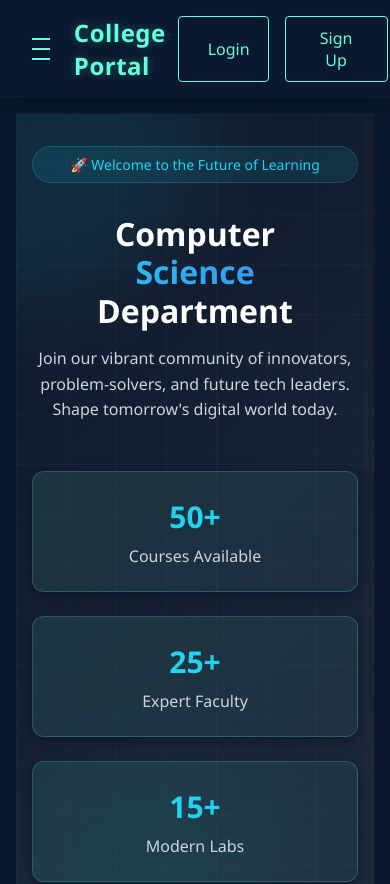
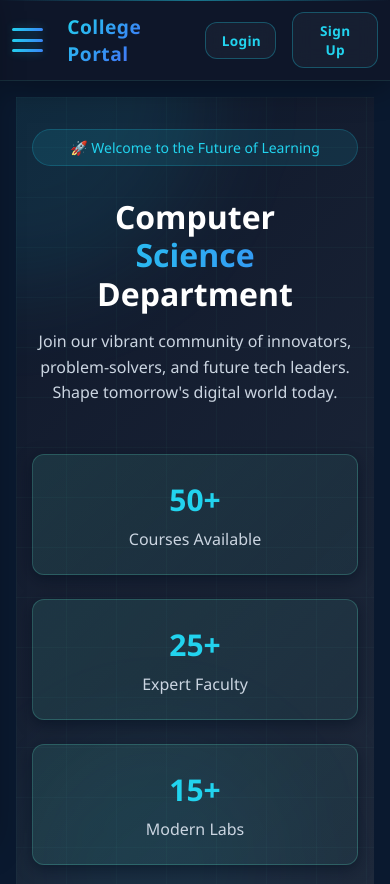
Before and after one commit to hajmammad21/web_2, a React (Create React App) app: page / in a window 390 px wide. Shown: the top 884 px of the page. Built offline with nearby package versions, Linux system fonts and the light colour scheme.

Commit message:
header change

```diff
--- a/src/Components/Header/Header.css
+++ b/src/Components/Header/Header.css
@@ -1,5 +1,7 @@
 .header {
-  background-color: #0a192f;
+  background: rgba(15, 23, 42, 0.95);
+  backdrop-filter: blur(20px);
+  border-bottom: 1px solid rgba(100, 255, 218, 0.1);
   padding: 1rem 2rem;
   display: flex;
   justify-content: space-between;
@@ -7,13 +9,24 @@
   position: sticky;
   top: 0;
   z-index: 100;
-  box-shadow: 0 2px 15px rgba(2, 12, 27, 0.7);
+  box-shadow: 0 8px 32px rgba(0, 0, 0, 0.3);
+  transition: all 0.3s ease;
+}
+
+.header::before {
+  content: '';
+  position: absolute;
+  top: 0;
+  left: 0;
+  right: 0;
+  height: 1px;
+  background: linear-gradient(90deg, transparent, rgba(34, 211, 238, 0.5), transparent);
 }
 
 .header-left {
   display: flex;
   align-items: center;
-  gap: 1.5rem;
+  gap: 2rem;
 }
 
 .hamburger {
@@ -23,11 +36,26 @@
   display: flex;
   flex-direction: column;
   justify-content: space-between;
-  height: 22px;
-  width: 30px;
+  height: 24px;
+  width: 32px;
   padding: 0;
   z-index: 101;
-  transition: all 0.3s ease;
+  transition: all 0.3s cubic-bezier(0.4, 0, 0.2, 1);
+  position: relative;
+}
+
+.hamburger::before {
+  content: '';
+  position: absolute;
+  inset: -8px;
+  background: rgba(34, 211, 238, 0.1);
+  border-radius: 8px;
+  opacity: 0;
+  transition: opacity 0.3s ease;
+}
+
+.hamburger:hover::before {
+  opacity: 1;
 }
 
 .hamburger:hover {
@@ -36,51 +64,80 @@
 
 .hamburger-line {
   display: block;
-  height: 2px;
+  height: 3px;
   width: 100%;
-  background: #64ffda;
-  transition: all 0.3s ease;
+  background: linear-gradient(135deg, #22d3ee, #3b82f6);
+  transition: all 0.3s cubic-bezier(0.4, 0, 0.2, 1);
   transform-origin: left center;
+  border-radius: 2px;
+  box-shadow: 0 0 10px rgba(34, 211, 238, 0.3);
 }
 
 .hamburger.open .hamburger-line:nth-child(1) {
-  transform: rotate(45deg) translate(1px, -1px);
+  transform: rotate(45deg) translate(2px, -1px);
+  background: linear-gradient(135deg, #ef4444, #f97316);
 }
 
 .hamburger.open .hamburger-line:nth-child(2) {
   opacity: 0;
+  transform: scaleX(0);
 }
 
 .hamburger.open .hamburger-line:nth-child(3) {
-  transform: rotate(-45deg) translate(1px, 1px);
+  transform: rotate(-45deg) translate(2px, 1px);
+  background: linear-gradient(135deg, #ef4444, #f97316);
 }
 
 .logo {
-  color: #64ffda;
-  font-size: 1.5rem;
-  font-weight: 600;
+  background: linear-gradient(135deg, #22d3ee, #3b82f6, #8b5cf6);
+  -webkit-background-clip: text;
+  background-clip: text;
+  color: transparent;
+  font-size: 1.75rem;
+  font-weight: 700;
   letter-spacing: 0.5px;
-  text-shadow: 0 0 10px rgba(100, 255, 218, 0.3);
+  position: relative;
+  transition: all 0.3s ease;
+}
+
+.logo::after {
+  content: '';
+  position: absolute;
+  bottom: -4px;
+  left: 0;
+  width: 0;
+  height: 2px;
+  background: linear-gradient(90deg, #22d3ee, #3b82f6);
+  transition: width 0.3s ease;
+  border-radius: 1px;
+}
+
+.logo:hover::after {
+  width: 100%;
 }
 
 .header-right {
   display: flex;
   gap: 1rem;
+  align-items: center;
 }
 
 .auth-btn {
   position: relative;
-  background: transparent;
-  border: 1px solid #64ffda;
-  color: #64ffda;
-  padding: 0.6rem 1.8rem;
-  border-radius: 4px;
-  font-size: 1rem;
-  font-weight: 500;
+  background: rgba(30, 41, 59, 0.5);
+  backdrop-filter: blur(10px);
+  border: 1px solid rgba(34, 211, 238, 0.3);
+  color: #22d3ee;
+  padding: 0.75rem 1.5rem;
+  border-radius: 12px;
+  font-size: 0.95rem;
+  font-weight: 600;
   cursor: pointer;
   overflow: hidden;
-  transition: all 0.4s ease;
+  transition: all 0.4s cubic-bezier(0.4, 0, 0.2, 1);
   z-index: 1;
+  text-transform: capitalize;
+  letter-spacing: 0.3px;
 }
 
 .auth-btn::before {
@@ -90,37 +147,81 @@
   left: -100%;
   width: 100%;
   height: 100%;
-  background: linear-gradient(90deg, transparent, rgba(100, 255, 218, 0.1), transparent);
-  transition: 0.5s;
+  background: linear-gradient(90deg, transparent, rgba(34, 211, 238, 0.2), transparent);
+  transition: 0.6s ease;
   z-index: -1;
+}
+
+.auth-btn::after {
+  content: '';
+  position: absolute;
+  inset: 0;
+  background: linear-gradient(135deg, rgba(34, 211, 238, 0.1), rgba(59, 130, 246, 0.1));
+  opacity: 0;
+  transition: opacity 0.3s ease;
+  z-index: -1;
+  border-radius: 12px;
 }
 
 .auth-btn:hover {
   transform: translateY(-2px);
-  box-shadow: 0 4px 12px rgba(100, 255, 218, 0.2);
+  box-shadow: 0 8px 25px rgba(34, 211, 238, 0.25);
+  border-color: rgba(34, 211, 238, 0.6);
+  color: white;
 }
 
 .auth-btn:hover::before {
   left: 100%;
 }
 
+.auth-btn:hover::after {
+  opacity: 1;
+}
+
 .auth-btn.active {
-  background: rgba(100, 255, 218, 0.1);
-  border-color: transparent;
-  font-weight: 600;
+  background: linear-gradient(135deg, rgba(34, 211, 238, 0.2), rgba(59, 130, 246, 0.2));
+  border-color: rgba(34, 211, 238, 0.8);
+  color: white;
+  box-shadow: 0 0 20px rgba(34, 211, 238, 0.3);
+  font-weight: 700;
+}
+
+.logout-btn-alt {
+  background: rgba(239, 68, 68, 0.1) !important;
+  border-color: rgba(239, 68, 68, 0.4) !important;
+  color: #f87171 !important;
+}
+
+.logout-btn-alt:hover {
+  background: rgba(239, 68, 68, 0.2) !important;
+  border-color: rgba(239, 68, 68, 0.6) !important;
+  box-shadow: 0 8px 25px rgba(239, 68, 68, 0.25) !important;
+  color: white !important;
 }
 
 .side-menu {
   position: fixed;
   top: 0;
-  left: -320px;
-  width: 300px;
+  left: -350px;
+  width: 320px;
   height: 100vh;
-  background-color: #020c1b;
+  background: linear-gradient(135deg, rgba(15, 23, 42, 0.98), rgba(30, 41, 59, 0.95));
+  backdrop-filter: blur(20px);
   z-index: 99;
-  transition: all 0.4s cubic-bezier(0.16, 1, 0.3, 1);
+  transition: all 0.5s cubic-bezier(0.16, 1, 0.3, 1);
   padding-top: 6rem;
-  border-right: 1px solid rgba(100, 255, 218, 0.1);
+  border-right: 1px solid rgba(34, 211, 238, 0.2);
+  box-shadow: 8px 0 32px rgba(0, 0, 0, 0.4);
+}
+
+.side-menu::before {
+  content: '';
+  position: absolute;
+  top: 0;
+  right: 0;
+  width: 1px;
+  height: 100%;
+  background: linear-gradient(180deg, transparent, rgba(34, 211, 238, 0.6), transparent);
 }
 
 .side-menu.open {
@@ -130,49 +231,76 @@
 .nav ul {
   list-style: none;
   padding: 0 1.5rem;
+  margin: 0;
 }
 
 .nav li {
-  margin: 1.2rem 0;
+  margin: 0.8rem 0;
   opacity: 0;
-  transform: translateX(-20px);
+  transform: translateX(-30px);
 }
 
 .nav button {
   background: transparent;
   border: none;
-  color: #ccd6f6;
+  color: #cbd5e1;
   width: 100%;
   text-align: left;
-  padding: 1rem 1.5rem;
-  font-size: 1.1rem;
+  padding: 1.2rem 1.5rem;
+  font-size: 1.05rem;
+  font-weight: 500;
   cursor: pointer;
-  transition: all 0.3s ease;
-  border-radius: 4px;
+  transition: all 0.4s cubic-bezier(0.4, 0, 0.2, 1);
+  border-radius: 12px;
   position: relative;
+  letter-spacing: 0.3px;
 }
 
-.nav button:hover {
-  background: rgba(100, 255, 218, 0.05);
-  color: #64ffda;
-  transform: translateX(5px);
-}
-
-.nav button.active {
-  background: rgba(100, 255, 218, 0.08);
-  color: #64ffda;
-  font-weight: 500;
-}
-
-.nav button.active::before {
+.nav button::before {
   content: '';
   position: absolute;
   left: 0;
   top: 0;
   height: 100%;
-  width: 3px;
-  background: #64ffda;
-  border-radius: 0 4px 4px 0;
+  width: 4px;
+  background: linear-gradient(135deg, #22d3ee, #3b82f6);
+  border-radius: 0 8px 8px 0;
+  transform: scaleY(0);
+  transition: transform 0.3s ease;
+  transform-origin: center;
+}
+
+.nav button::after {
+  content: '';
+  position: absolute;
+  inset: 0;
+  background: linear-gradient(135deg, rgba(34, 211, 238, 0.05), rgba(59, 130, 246, 0.05));
+  border-radius: 12px;
+  opacity: 0;
+  transition: opacity 0.3s ease;
+}
+
+.nav button:hover {
+  color: #22d3ee;
+  transform: translateX(8px);
+  background: rgba(34, 211, 238, 0.08);
+  box-shadow: 0 4px 12px rgba(34, 211, 238, 0.15);
+}
+
+.nav button:hover::after {
+  opacity: 1;
+}
+
+.nav button.active {
+  background: linear-gradient(135deg, rgba(34, 211, 238, 0.15), rgba(59, 130, 246, 0.1));
+  color: white;
+  font-weight: 700;
+  box-shadow: 0 4px 20px rgba(34, 211, 238, 0.2);
+  border: 1px solid rgba(34, 211, 238, 0.3);
+}
+
+.nav button.active::before {
+  transform: scaleY(1);
 }
 
 .overlay {
@@ -181,11 +309,11 @@
   left: 0;
   right: 0;
   bottom: 0;
-  background: rgba(2, 12, 27, 0.7);
+  background: rgba(15, 23, 42, 0.8);
+  backdrop-filter: blur(8px);
   z-index: 98;
-  backdrop-filter: blur(5px);
   opacity: 0;
-  transition: opacity 0.3s ease;
+  transition: all 0.4s ease;
 }
 
 .side-menu.open ~ .overlay {
@@ -195,7 +323,7 @@
 @keyframes menuItemEnter {
   from {
     opacity: 0;
-    transform: translateX(-20px);
+    transform: translateX(-30px);
   }
   to {
     opacity: 1;
@@ -204,7 +332,7 @@
 }
 
 .side-menu.open .nav li {
-  animation: menuItemEnter 0.5s forwards;
+  animation: menuItemEnter 0.6s cubic-bezier(0.4, 0, 0.2, 1) forwards;
 }
 
 .side-menu.open .nav li:nth-child(1) { animation-delay: 0.1s; }
@@ -222,13 +350,18 @@
 }
 
 .user-email {
-  color: #ccd6f6;
-  font-size: 1rem;
-  font-weight: 500;
+  background: rgba(30, 41, 59, 0.6);
+  backdrop-filter: blur(10px);
+  color: #cbd5e1;
+  font-size: 0.95rem;
+  font-weight: 600;
   letter-spacing: 0.3px;
-  text-shadow: 0 0 5px rgba(204, 214, 246, 0.2);
+  padding: 0.75rem 1.25rem;
+  border-radius: 12px;
+  border: 1px solid rgba(34, 211, 238, 0.2);
   position: relative;
-  padding: 0.5rem 0;
+  overflow: hidden;
+  transition: all 0.3s ease;
 }
 
 .user-email::before {
@@ -237,26 +370,115 @@
   bottom: 0;
   left: 0;
   width: 100%;
-  height: 1px;
-  background: linear-gradient(90deg, transparent, #64ffda, transparent);
-  opacity: 0.6;
+  height: 2px;
+  background: linear-gradient(90deg, transparent, #22d3ee, #3b82f6, transparent);
+  transform: translateX(-100%);
+  transition: transform 0.3s ease;
+}
+
+.user-email:hover::before {
+  transform: translateX(0);
+}
+
+.user-email:hover {
+  color: #22d3ee;
+  border-color: rgba(34, 211, 238, 0.4);
+  box-shadow: 0 4px 15px rgba(34, 211, 238, 0.2);
+}
+
+@media (max-width: 1024px) {
+  .header {
+    padding: 1rem 1.5rem;
+  }
+
+  .logo {
+    font-size: 1.5rem;
+  }
 }
 
 @media (max-width: 768px) {
+  .header {
+    padding: 1rem;
+  }
+
+  .header-left {
+    gap: 1.5rem;
+  }
+
+  .logo {
+    font-size: 1.3rem;
+  }
+
   .user-section {
     gap: 1rem;
   }
 
   .user-email {
-    font-size: 0.9rem;
-    max-width: 150px;
+    font-size: 0.85rem;
+    padding: 0.6rem 1rem;
+    max-width: 140px;
     overflow: hidden;
     text-overflow: ellipsis;
     white-space: nowrap;
   }
 
-  .logout-btn-alt {
-    padding: 0.5rem 1.2rem;
+  .auth-btn {
+    padding: 0.6rem 1.2rem;
     font-size: 0.9rem;
   }
+
+  .side-menu {
+    width: 280px;
+    left: -300px;
+  }
 }
+
+@media (max-width: 480px) {
+  .header {
+    padding: 0.75rem;
+  }
+
+  .logo {
+    font-size: 1.2rem;
+  }
+
+  .auth-btn {
+    padding: 0.5rem 1rem;
+    font-size: 0.85rem;
+  }
+
+  .user-email {
+    max-width: 120px;
+    font-size: 0.8rem;
+  }
+
+  .side-menu {
+    width: 260px;
+    left: -280px;
+  }
+
+  .nav button {
+    padding: 1rem 1.2rem;
+    font-size: 1rem;
+  }
+}
+
+.header.scrolled {
+  background: rgba(15, 23, 42, 0.98);
+  box-shadow: 0 12px 40px rgba(0, 0, 0, 0.4);
+}
+
+.header {
+  animation: headerSlideDown 0.8s cubic-bezier(0.4, 0, 0.2, 1);
+}
+
+@keyframes headerSlideDown {
+  from {
+    transform: translateY(-100%);
+    opacity: 0;
+  }
+  to {
+    transform: translateY(0);
+    opacity: 1;
+  }
+}
```
